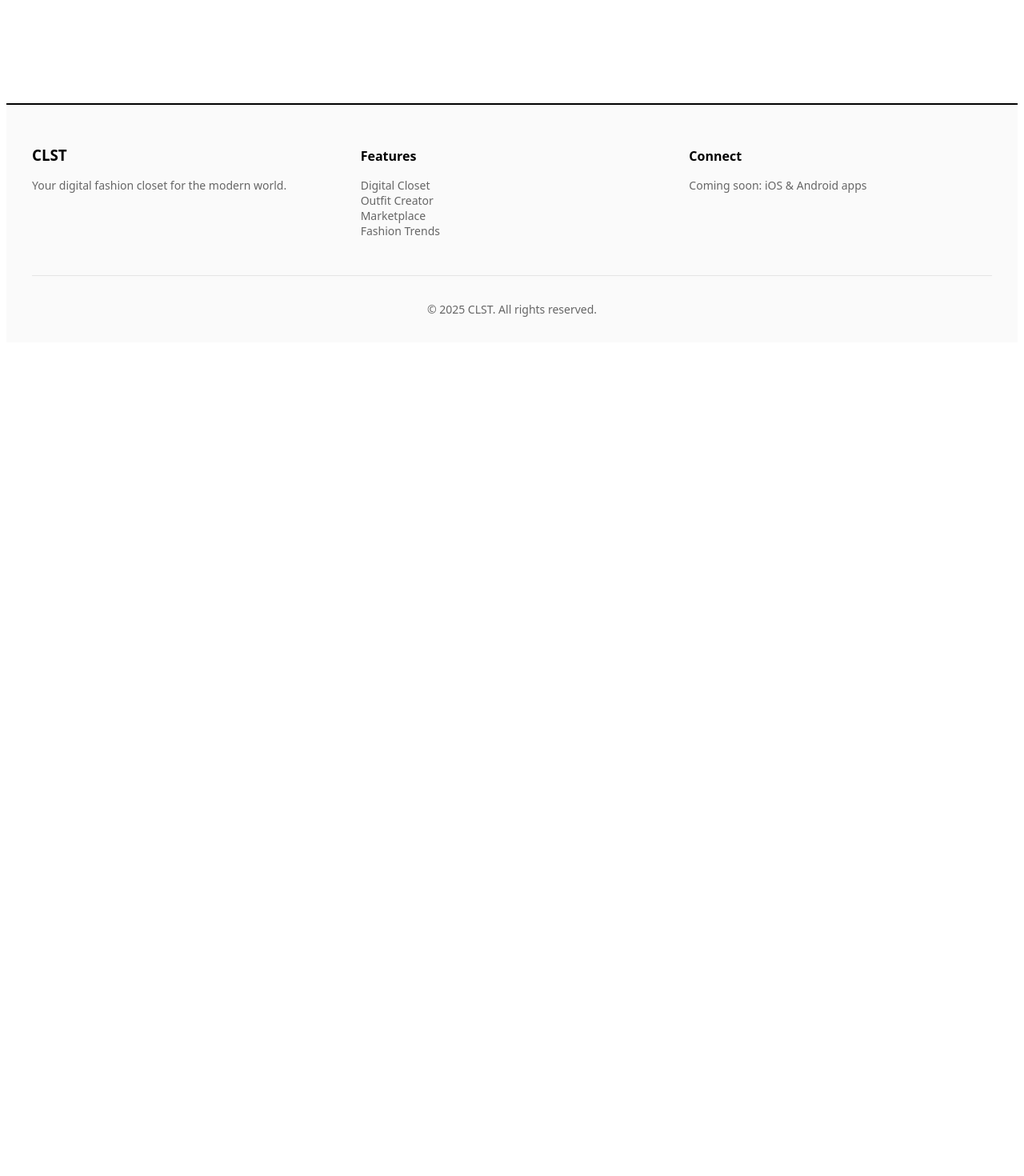
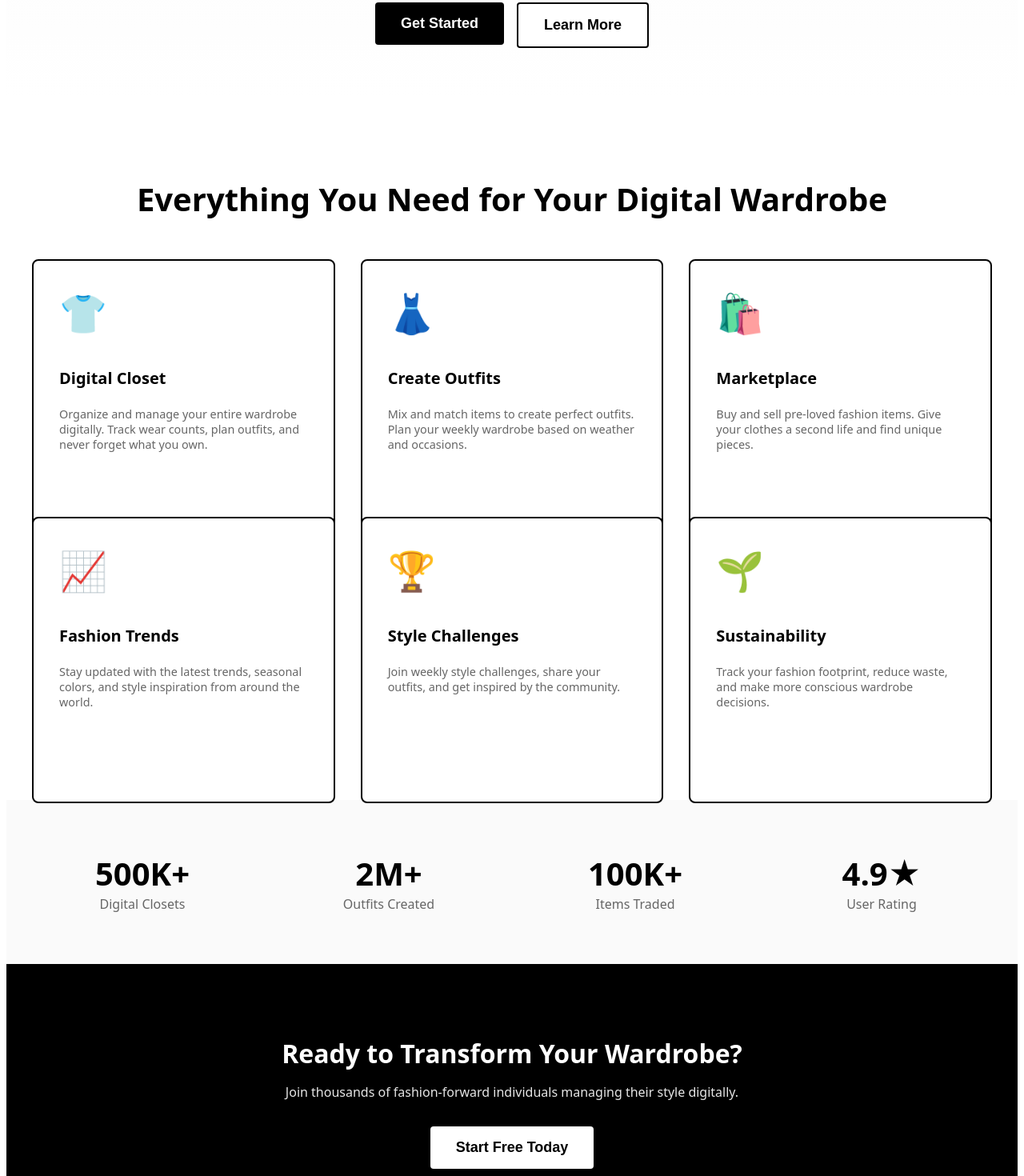
Before and after one commit to jbhatnagar00/CLST-2, a React (Vite) app: page / in a window 1280 px wide. Shown: the part 380-1850 px from the top of the page at 80% size. Before the commit the page ends 816 px from the top, so only its background shows below. Built offline with nearby package versions, Linux system fonts and the light colour scheme.

Commit message:
HomePage.tsx

```diff
--- /dev/null
+++ b/src/pages/HomePage.tsx
@@ -0,0 +1,280 @@
+import React from 'react'
+import { Link } from 'react-router-dom'
+
+// Feature card component with accessibility
+const FeatureCard = ({
+  title,
+  description,
+  icon,
+  link,
+  color = '#000'
+}: {
+  title: string
+  description: string
+  icon: string
+  link: string
+  color?: string
+}) => (
+  <Link
+    to={link}
+    style={{ textDecoration: 'none', color: 'inherit' }}
+    aria-label={`Go to ${title}`}
+  >
+    <article style={{
+      padding: '2rem',
+      border: '2px solid black',
+      borderRadius: '0.5rem',
+      cursor: 'pointer',
+      transition: 'all 0.2s ease',
+      backgroundColor: 'white',
+      height: '100%',
+      display: 'flex',
+      flexDirection: 'column'
+    }}
+    onMouseEnter={(e) => {
+      e.currentTarget.style.transform = 'translateY(-4px)'
+      e.currentTarget.style.boxShadow = '0 4px 12px rgba(0,0,0,0.15)'
+    }}
+    onMouseLeave={(e) => {
+      e.currentTarget.style.transform = 'translateY(0)'
+      e.currentTarget.style.boxShadow = 'none'
+    }}
+    onFocus={(e) => {
+      e.currentTarget.style.outline = '3px solid black'
+      e.currentTarget.style.outlineOffset = '2px'
+    }}
+    onBlur={(e) => {
+      e.currentTarget.style.outline = 'none'
+    }}
+    >
+      <div style={{
+        fontSize: '3rem',
+        marginBottom: '1rem',
+        color
+      }}
+      role="img"
+      aria-label={icon}
+      >
+        {icon}
+      </div>
+      <h3 style={{ marginBottom: '0.5rem', fontSize: '1.25rem' }}>{title}</h3>
+      <p style={{ color: '#666', fontSize: '0.9rem', flex: 1 }}>{description}</p>
+    </article>
+  </Link>
+)
+
+// Stats component
+const Stats = () => (
+  <section style={{
+    padding: '4rem 2rem',
+    backgroundColor: '#fafafa',
+    textAlign: 'center'
+  }}>
+    <div style={{
+      maxWidth: '1200px',
+      margin: '0 auto',
+      display: 'grid',
+      gridTemplateColumns: 'repeat(auto-fit, minmax(200px, 1fr))',
+      gap: '2rem'
+    }}>
+      <div>
+        <div style={{ fontSize: '2.5rem', fontWeight: 'bold' }}>500K+</div>
+        <div style={{ color: '#666' }}>Digital Closets</div>
+      </div>
+      <div>
+        <div style={{ fontSize: '2.5rem', fontWeight: 'bold' }}>2M+</div>
+        <div style={{ color: '#666' }}>Outfits Created</div>
+      </div>
+      <div>
+        <div style={{ fontSize: '2.5rem', fontWeight: 'bold' }}>100K+</div>
+        <div style={{ color: '#666' }}>Items Traded</div>
+      </div>
+      <div>
+        <div style={{ fontSize: '2.5rem', fontWeight: 'bold' }}>4.9★</div>
+        <div style={{ color: '#666' }}>User Rating</div>
+      </div>
+    </div>
+  </section>
+)
+
+const HomePage = () => {
+  React.useEffect(() => {
+    document.title = 'CLST - Your Digital Fashion Closet'
+  }, [])
+
+  return (
+    <>
+      {/* Hero Section */}
+      <section style={{
+        padding: '4rem 2rem',
+        textAlign: 'center',
+        background: 'linear-gradient(to bottom, #fafafa, white)'
+      }}>
+        <div style={{ maxWidth: '800px', margin: '0 auto' }}>
+          <h1 style={{
+            fontSize: 'clamp(2.5rem, 5vw, 4rem)',
+            marginBottom: '1rem',
+            lineHeight: 1.2
+          }}>
+            Welcome to CLST
+          </h1>
+          <p style={{
+            fontSize: 'clamp(1.25rem, 3vw, 1.75rem)',
+            color: '#666',
+            marginBottom: '3rem'
+          }}>
+            Your Digital Fashion Closet
+          </p>
+
+          <div style={{
+            display: 'flex',
+            gap: '1rem',
+            justifyContent: 'center',
+            flexWrap: 'wrap'
+          }}>
+            <Link to="/closet">
+              <button style={{
+                padding: '1rem 2rem',
+                fontSize: '1.125rem',
+                backgroundColor: 'black',
+                color: 'white',
+                border: 'none',
+                borderRadius: '0.25rem',
+                cursor: 'pointer',
+                transition: 'transform 0.2s',
+                fontWeight: 'bold'
+              }}
+              onMouseEnter={(e) => e.currentTarget.style.transform = 'scale(1.05)'}
+              onMouseLeave={(e) => e.currentTarget.style.transform = 'scale(1)'}
+              >
+                Get Started
+              </button>
+            </Link>
+            <button style={{
+              padding: '1rem 2rem',
+              fontSize: '1.125rem',
+              backgroundColor: 'white',
+              color: 'black',
+              border: '2px solid black',
+              borderRadius: '0.25rem',
+              cursor: 'pointer',
+              transition: 'all 0.2s',
+              fontWeight: 'bold'
+            }}
+            onMouseEnter={(e) => {
+              e.currentTarget.style.backgroundColor = 'black'
+              e.currentTarget.style.color = 'white'
+            }}
+            onMouseLeave={(e) => {
+              e.currentTarget.style.backgroundColor = 'white'
+              e.currentTarget.style.color = 'black'
+            }}
+            >
+              Learn More
+            </button>
+          </div>
+        </div>
+      </section>
+
+      {/* Features Grid */}
+      <section style={{ padding: '4rem 2rem' }}>
+        <div style={{ maxWidth: '1200px', margin: '0 auto' }}>
+          <h2 style={{
+            textAlign: 'center',
+            fontSize: '2.5rem',
+            marginBottom: '3rem'
+          }}>
+            Everything You Need for Your Digital Wardrobe
+          </h2>
+
+          <div style={{
+            display: 'grid',
+            gridTemplateColumns: 'repeat(auto-fit, minmax(280px, 1fr))',
+            gap: '2rem'
+          }}>
+            <FeatureCard
+              title="Digital Closet"
+              description="Organize and manage your entire wardrobe digitally. Track wear counts, plan outfits, and never forget what you own."
+              icon="👕"
+              link="/closet"
+              color="#2563eb"
+            />
+            <FeatureCard
+              title="Create Outfits"
+              description="Mix and match items to create perfect outfits. Plan your weekly wardrobe based on weather and occasions."
+              icon="👗"
+              link="/outfits"
+              color="#dc2626"
+            />
+            <FeatureCard
+              title="Marketplace"
+              description="Buy and sell pre-loved fashion items. Give your clothes a second life and find unique pieces."
+              icon="🛍️"
+              link="/marketplace"
+              color="#059669"
+            />
+            <FeatureCard
+              title="Fashion Trends"
+              description="Stay updated with the latest trends, seasonal colors, and style inspiration from around the world."
+              icon="📈"
+              link="/trends"
+              color="#7c3aed"
+            />
+            <FeatureCard
+              title="Style Challenges"
+              description="Join weekly style challenges, share your outfits, and get inspired by the community."
+              icon="🏆"
+              link="/challenges"
+              color="#ea580c"
+            />
+            <FeatureCard
+              title="Sustainability"
+              description="Track your fashion footprint, reduce waste, and make more conscious wardrobe decisions."
+              icon="🌱"
+              link="/sustainability"
+              color="#059669"
+            />
+          </div>
+        </div>
+      </section>
+
+      {/* Stats Section */}
+      <Stats />
+
+      {/* CTA Section */}
+      <section style={{
+        padding: '4rem 2rem',
+        textAlign: 'center',
+        backgroundColor: 'black',
+        color: 'white'
+      }}>
+        <h2 style={{ fontSize: '2rem', marginBottom: '1rem' }}>
+          Ready to Transform Your Wardrobe?
+        </h2>
+        <p style={{ marginBottom: '2rem', opacity: 0.9 }}>
+          Join thousands of fashion-forward individuals managing their style digitally.
+        </p>
+        <Link to="/closet">
+          <button style={{
+            padding: '1rem 2rem',
+            fontSize: '1.125rem',
+            backgroundColor: 'white',
+            color: 'black',
+            border: 'none',
+            borderRadius: '0.25rem',
+            cursor: 'pointer',
+            fontWeight: 'bold',
+            transition: 'transform 0.2s'
+          }}
+          onMouseEnter={(e) => e.currentTarget.style.transform = 'scale(1.05)'}
+          onMouseLeave={(e) => e.currentTarget.style.transform = 'scale(1)'}
+          >
+            Start Free Today
+          </button>
+        </Link>
+      </section>
+    </>
+  )
+}
+
+export default HomePage
```
